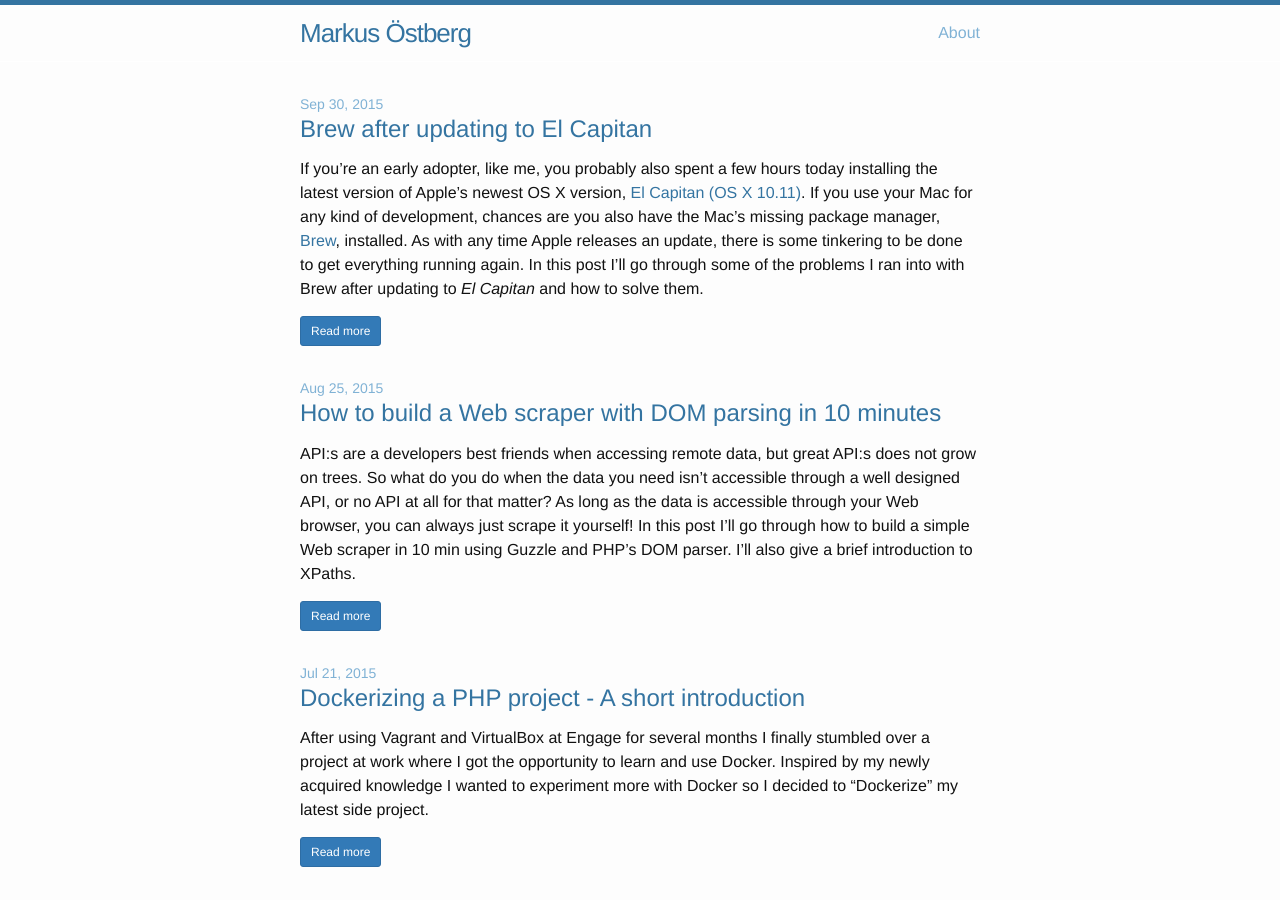
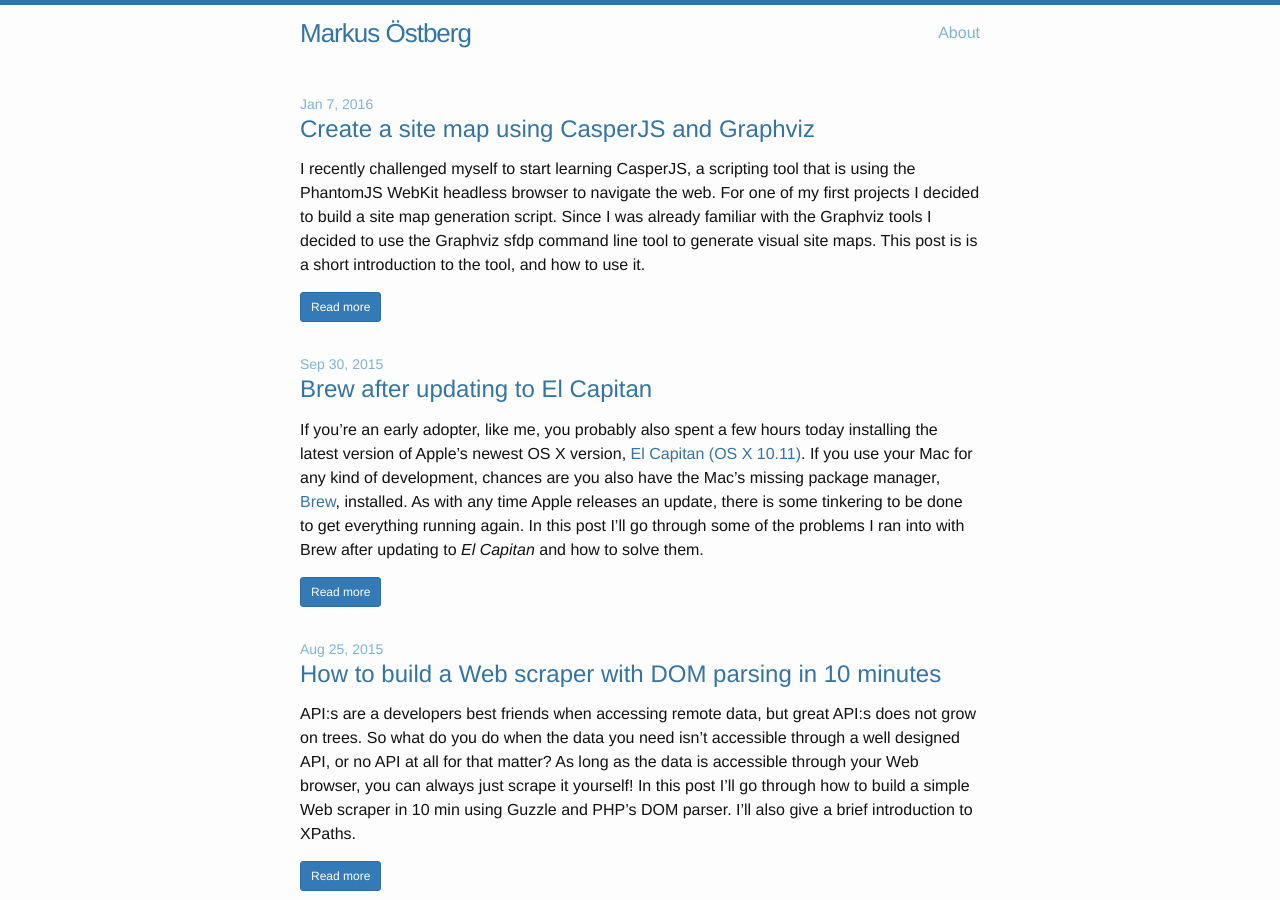
Before and after one commit to markusos/markusos.github.io, a Jekyll site: the page built from index.html, in a window 1280 px wide and 900 px high. Built offline with Jekyll 4.4.1, drawn with Linux system fonts in a browser that asks for light colours; nearby versions of some CDN libraries; the list of posts is cut into pages by our own code; some of the changed text lies outside the part shown.

Commit message:
Added create a site map post

```diff
--- a/_includes/pagination.html
+++ b/_includes/pagination.html
@@ -6,7 +6,7 @@
 
     {% if paginator.previous_page %}
       <li>
-        <a href="{{ paginator.previous_page_path | prepend: site.baseurl | replace: '//', '/' }}" aria-label="Previous">
+        <a href="{{ paginator.previous_page_path | prepend: site.baseurl | replace: 'index.html', '' | replace: '//', '/' }}" aria-label="Previous">
           <span aria-hidden="true">&laquo;</span>
         </a>
       </li>
@@ -18,7 +18,7 @@
       {% if page == paginator.page %}
         <li class="active"><a href="#">{{ page }}</a></li>
       {% elsif page == 1 %}
-        <li><a href="{{ '/index.html' | prepend: site.baseurl | replace: '//', '/' }}">{{ page }}</a></li>
+        <li><a href="{{ '/' | prepend: site.baseurl | replace: '//', '/' }}">{{ page }}</a></li>
       {% else %}
         <li><a href="{{ site.paginate_path | prepend: site.baseurl | replace: '//', '/' | replace: ':num', page }}">{{ page }}</a></li>
       {% endif %}
--- /dev/null
+++ b/_posts/2016-01-07-create-a-site-map-using-casperjs-and-graphviz.markdown
@@ -0,0 +1,47 @@
+---
+layout: post
+title:  "Create a site map using CasperJS and Graphviz"
+date:   2016-01-07 22:30:00
+categories: projects
+comments: true
+---
+
+I recently challenged myself to start learning CasperJS, a scripting tool that is using the PhantomJS WebKit headless browser to navigate the web. For one of my first projects I decided to build a site map generation script. Since I was already familiar with the Graphviz tools I decided to use the Graphviz sfdp command line tool to generate visual site maps. This post is is a short introduction to the tool, and how to use it.
+
+> CasperJS is an open source navigation scripting & testing utility written in Javascript for the PhantomJS WebKit headless browser and SlimerJS (Gecko). It eases the process of defining a full navigation scenario and provides useful high-level functions, methods & syntactic sugar. - [casperjs.org](http://casperjs.org/)
+
+The site mapper tool is available on [Github](https://github.com/markusos/site-mapper).
+
+###How to use:
+
+Install CasperJS, for more instructions see here: [docs.casperjs.org](http://docs.casperjs.org/en/latest/installation.html)
+
+{% highlight php %}
+$ brew install casperjs --devel
+{% endhighlight %}
+
+Run the scrip to crawl your website, in this case this site "http://markusos.github.io/:
+
+{% highlight php %}
+$ casperjs sitemap.js http://markusos.github.io/ > map.dot
+{% endhighlight %}
+
+This scrapes the provided site by following all publicly accessible internal links the crawler can find on the site. The script outputs the site structure in [DOT format](https://en.wikipedia.org/wiki/DOT_(graph_description_language)) to the terminals standard output and can easily be piped to a file for further processing.
+
+If you want to generate a visual site map graph from the DOT file output, you need to have Graphviz installed. Use Brew to install it, or if you don't have a Mac with Brew get it from here: [www.graphviz.org](http://www.graphviz.org/Download.php)
+
+{% highlight php %}
+$ brew install graphviz --with-gts
+{% endhighlight %}
+
+Run Graphviz on the site map DOT file with this command:
+
+{% highlight php %}
+$ sfdp -Tsvg map.dot -o sitemap.svg
+{% endhighlight %}
+
+This creates an SVG image of the site map. It could look something like this:
+
+[![Site map]({{ site.url }}assets/sitemap.png){: .center-image }]({{ site.url }}assets/sitemap.png)
+
+Have any questions or ways to improve the script? Leave a question here below!
```
Also changed, not shown: assets/sitemap.png (added).
